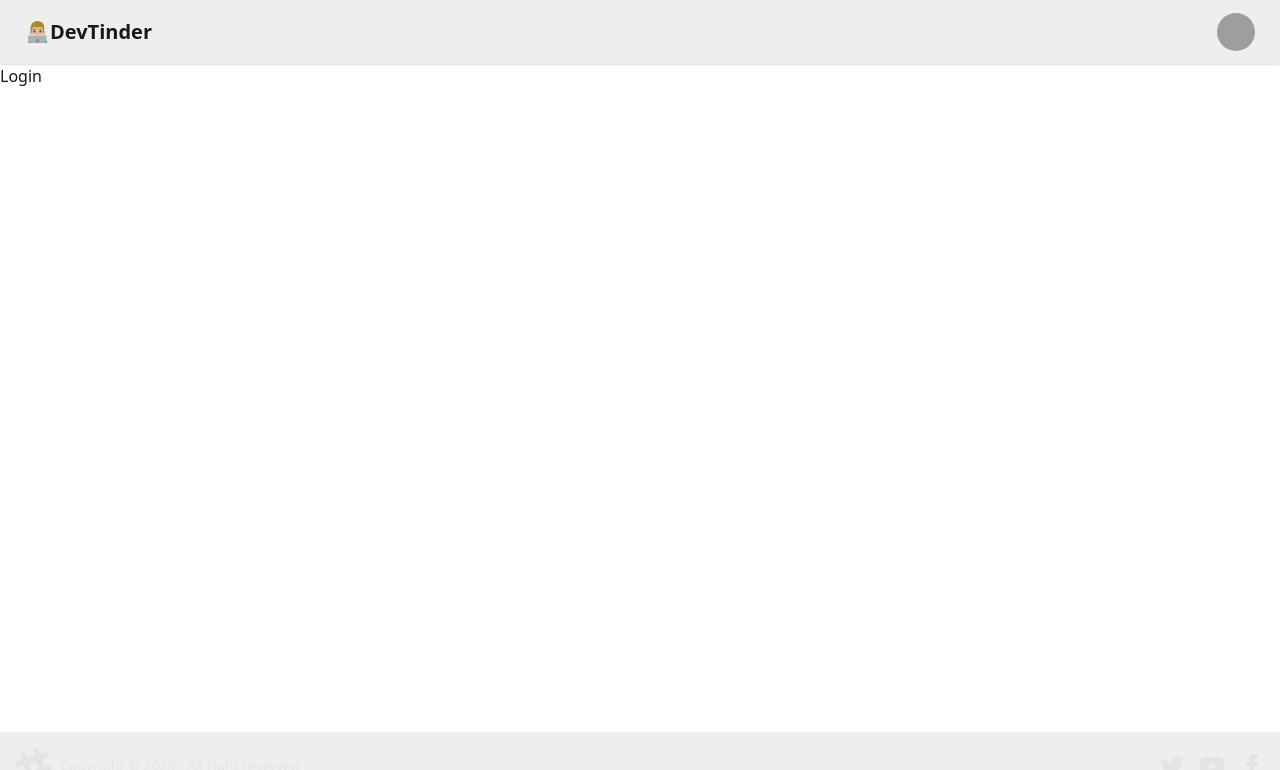
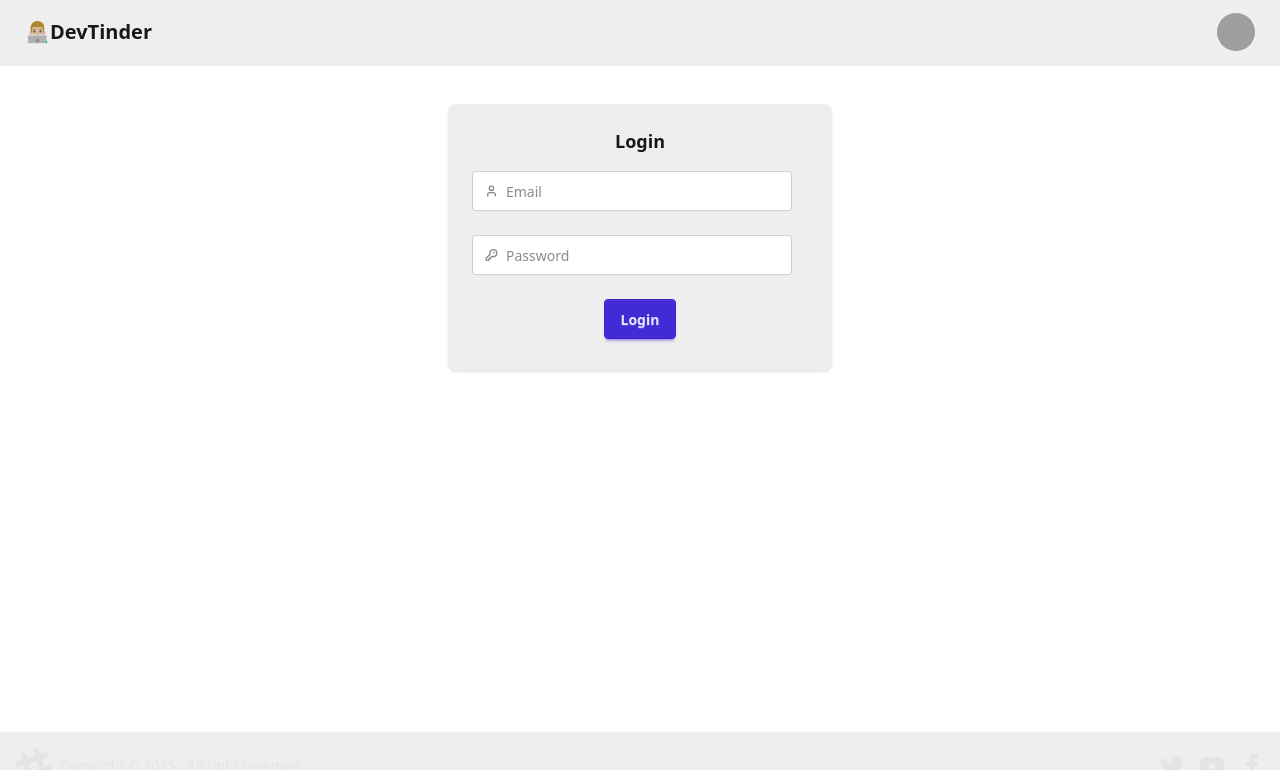
Before and after one commit to Saipavanganesh/devTinder-web, a React (Vite) app: page /login in a window 1280 px wide. Shown: the top 770 px of the page. Built offline with nearby package versions, Linux system fonts and the light colour scheme; grey boxes are pictures that could not be loaded.

Commit message:
login api, accpeted cookies using {withCredentials: true}

```diff
--- a/package.json
+++ b/package.json
@@ -11,6 +11,7 @@
   },
   "dependencies": {
     "@tailwindcss/vite": "^4.1.3",
+    "axios": "^1.8.4",
     "react": "^19.0.0",
     "react-dom": "^19.0.0",
     "react-router-dom": "^7.5.0"
--- a/src/Login.jsx
+++ b/src/Login.jsx
@@ -1,9 +1,45 @@
-import React from 'react'
+import axios from 'axios';
+import React, { useState } from 'react'
 
 const Login = () => {
-  return (
-    <div>Login</div>
-  )
+    const [emailId, setEmail] = useState('');
+    const [password, setPassword] = useState('');
+    const handleLogin = async () => {
+        try {
+            const res = await axios.post("http://localhost:7777/login", {
+                emailId,
+                password
+            },{withCredentials: true});
+        }
+        catch (err) {
+            console.error(err);
+        }
+    }
+    return (
+        <div className='flex justify-center my-10'>
+            <div className="card bg-base-300 w-96 shadow-sm">
+                <div className="card-body">
+                    <h2 className="card-title justify-center">Login</h2>
+                    <div>
+                        <label className="input my-2">
+                            <svg className="h-[1em] opacity-50" xmlns="http://www.w3.org/2000/svg" viewBox="0 0 24 24"><g strokeLinejoin="round" strokeLinecap="round" strokeWidth="2.5" fill="none" stroke="currentColor"><path d="M19 21v-2a4 4 0 0 0-4-4H9a4 4 0 0 0-4 4v2"></path><circle cx="12" cy="7" r="4"></circle></g></svg>
+                            <input type="input" required placeholder="Email" value={emailId} onChange={(e) => setEmail(e.target.value)} />
+                        </label>
+                    </div>
+                    <div>
+                        <label className="input my-2">
+                            <svg className="h-[1em] opacity-50" xmlns="http://www.w3.org/2000/svg" viewBox="0 0 24 24"><g strokeLinejoin="round" strokeLinecap="round" strokeWidth="2.5" fill="none" stroke="currentColor"><path d="M2.586 17.414A2 2 0 0 0 2 18.828V21a1 1 0 0 0 1 1h3a1 1 0 0 0 1-1v-1a1 1 0 0 1 1-1h1a1 1 0 0 0 1-1v-1a1 1 0 0 1 1-1h.172a2 2 0 0 0 1.414-.586l.814-.814a6.5 6.5 0 1 0-4-4z"></path><circle cx="16.5" cy="7.5" r=".5" fill="currentColor"></circle></g></svg>
+                            <input type="password" required placeholder="Password" value={password} onChange={(e) => setPassword(e.target.value)} />
+                        </label>
+                    </div>
+                    <div className="card-actions justify-center m-2">
+                        <button className="btn btn-primary" onClick={handleLogin}>Login</button>
+                    </div>
+                </div>
+            </div>
+
+        </div>
+    )
 }
 
 export default Login
```
Also changed, not shown: 1 other file (tests, documents, lock files or other folders).
